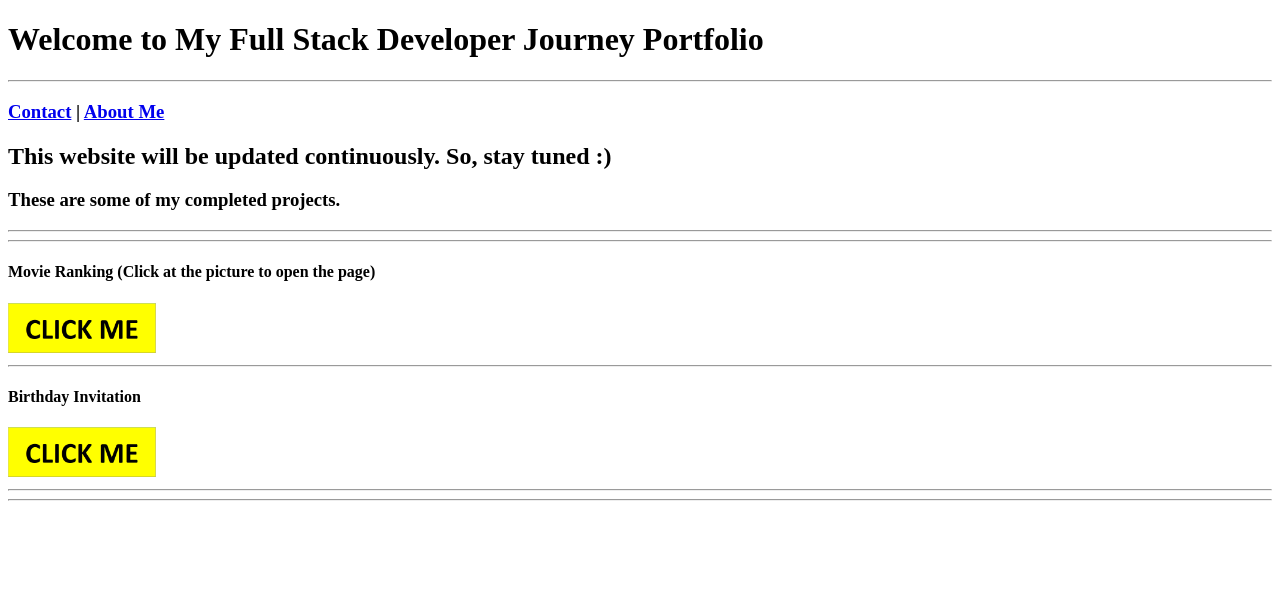
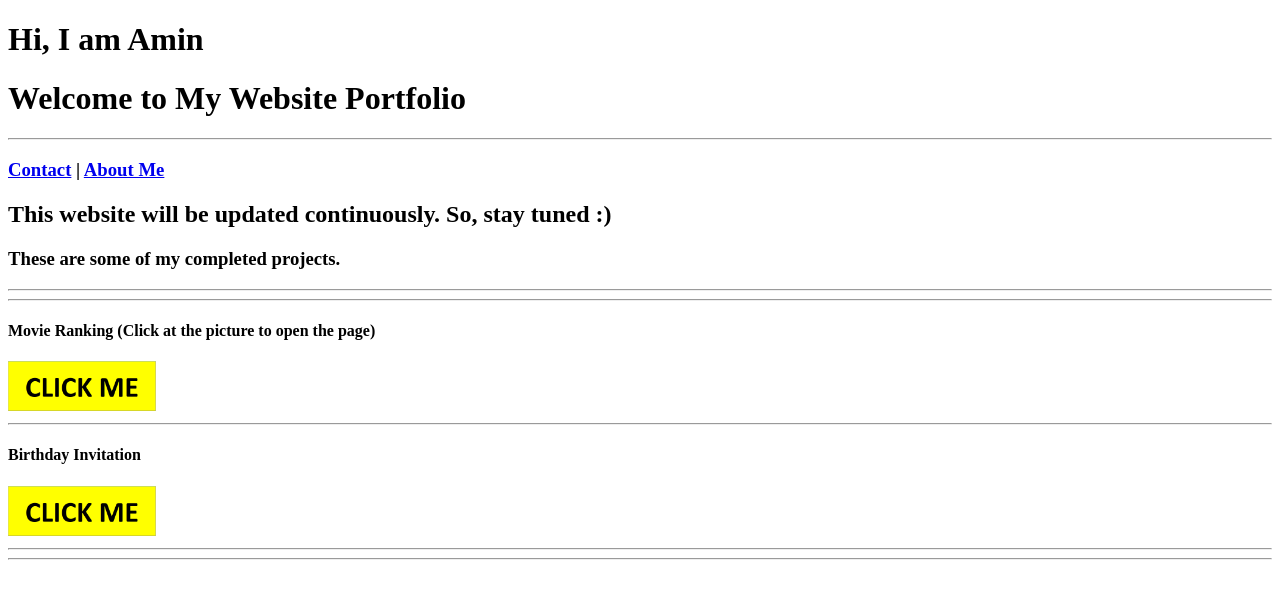
Before and after one commit to indonesialive/Website-Portfolio, a plain HTML site: page index.html in a window 1280 px wide. Drawn offline with Linux system fonts and the light colour scheme.

Commit message:
index.html

```diff
--- a/index.html
+++ b/index.html
@@ -7,7 +7,8 @@
     <title>Document</title>
  </head>
  <body>
-    <h1>Welcome to My Full Stack Developer Journey Portfolio</h1>
+    <h1>Hi, I am Amin</h1>
+    <h1>Welcome to My Website Portfolio</h1>
         <hr>
         <h3><a href="./public/contact.html">Contact</a> | <a href="./public/about.html">About Me</a> </h3>
         <h2>This website will be updated continuously. So, stay tuned :) </h2>
```
